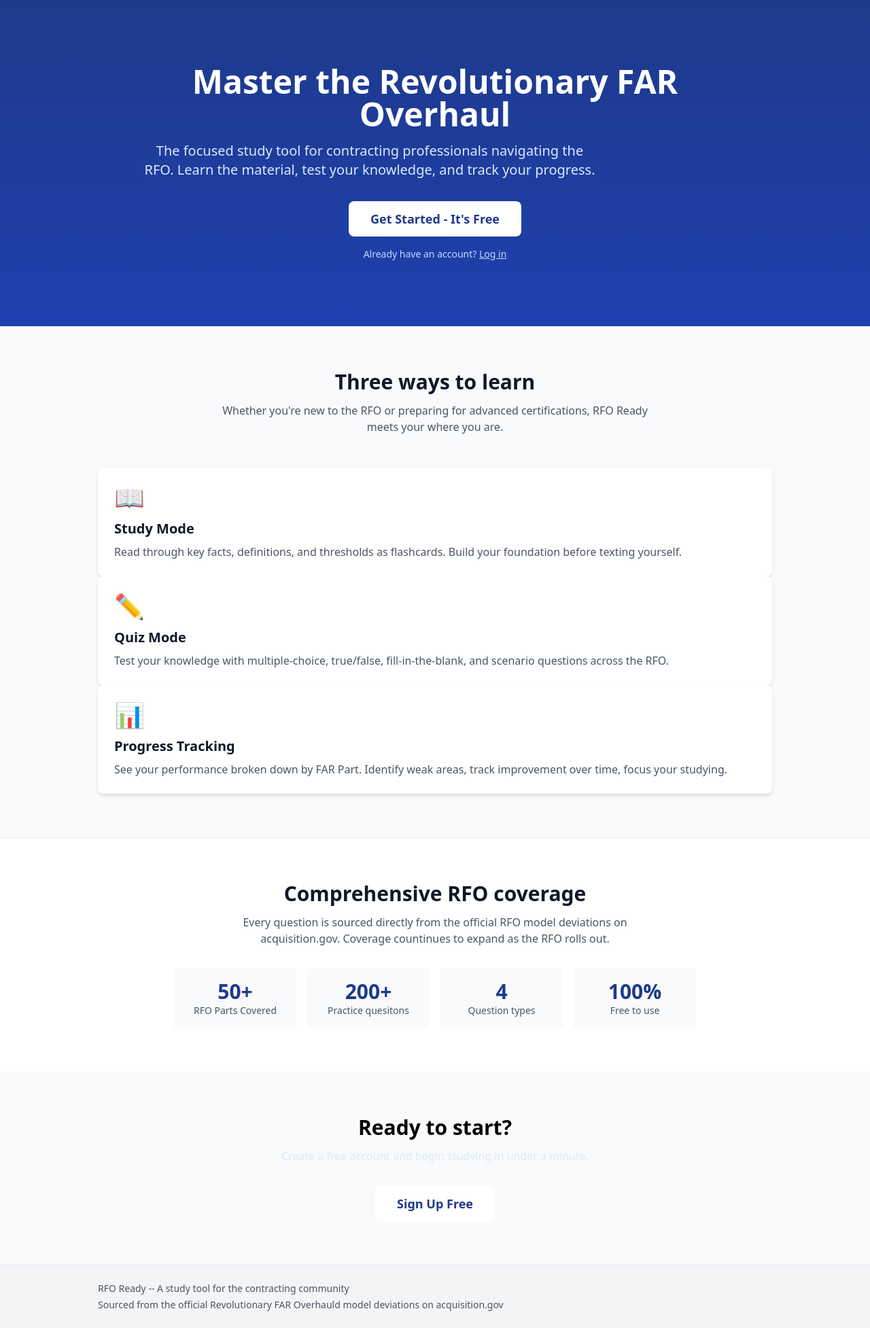
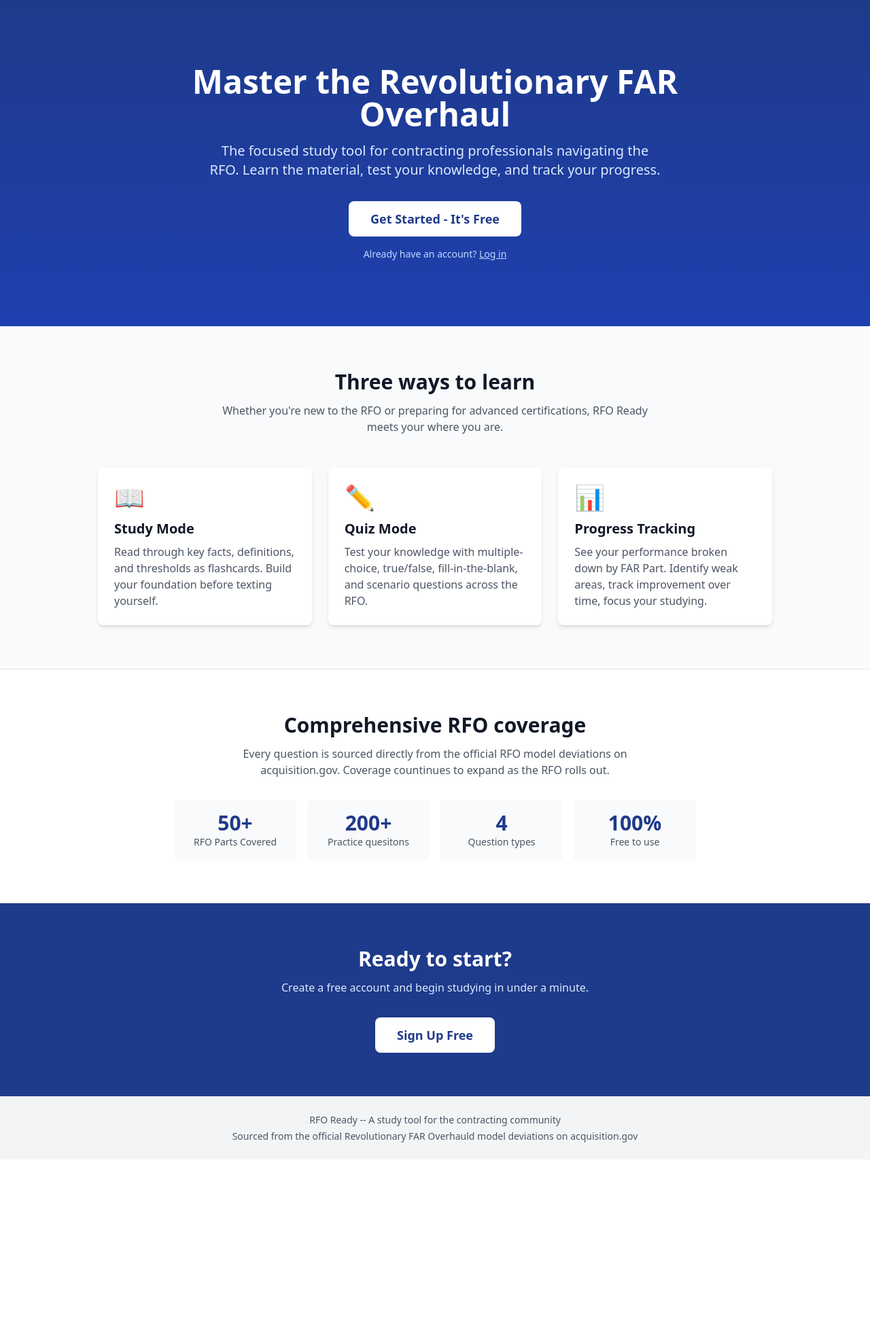
Before and after one commit to pchambers27/far-rfo-study-app, a Flask app: page / in a window 1280 px wide. Shown: the part 52-2006 px from the top of the page at 68% size. After the commit the page ends 1733 px from the top, so only its background shows below. Run offline with Flask 3, Linux system fonts and the light colour scheme; some libraries are stand-ins or nearby versions.

Commit message:
Fix typos and layout issues on the landing page
Correct multiple typos in HTML classes, element attributes, and text content within the landing page template, including layout, styling, and specific content accuracy.

Replit-Commit-Author: Agent
Replit-Commit-Session-Id: eb057148-5490-4672-b1cf-c319321d5f23
Replit-Commit-Checkpoint-Type: full_checkpoint
Replit-Commit-Event-Id: 9657c483-e020-4add-a658-a7faefbcc996
Replit-Commit-Screenshot-Url: https://storage.googleapis.com/screenshot-production-us-central1/2927a7cb-7a5c-40ab-b3ae-26025dba71e2/eb057148-5490-4672-b1cf-c319321d5f23/tFly5np
Replit-Helium-Checkpoint-Created: true

```diff
--- a/templates/landing.html
+++ b/templates/landing.html
@@ -20,7 +20,7 @@
         <section class="bg-gradient-to-b from-blue-900 to-blue-800 text-white">
           <div class="max-w-4xl mx-auto px-4 py-16 sm:py-24 text-center">
             <h1 class="text-4xl sm:text-5xl font-bold mb-4">Master the Revolutionary FAR Overhaul</h1>
-            <p class="text-lg sm:text-xl text-blue-100 mb-8 max-w-2xl max-auto">The focused study tool for contracting professionals navigating the RFO. Learn the material, test your knowledge, and track your progress.</p>
+            <p class="text-lg sm:text-xl text-blue-100 mb-8 max-w-2xl mx-auto">The focused study tool for contracting professionals navigating the RFO. Learn the material, test your knowledge, and track your progress.</p>
             <a href="/signup" class="inline-block px-8 py-3 bg-white text-blue-900 rounded-lg font-bold text-lg hover:bg-gray-100 transition">Get Started - It's Free</a>
             <p class="mt-4 text-sm text-blue-200">Already have an account? <a href="/login" class="underline hover:text-white">Log in</a></p>
           </div>
@@ -32,7 +32,7 @@
           <p class="text-gray-600 text-center mb-12 max-w-2xl mx-auto">
             Whether you're new to the RFO or preparing for advanced certifications, RFO Ready meets your where you are.
           </p>
-          <div class="grip grip-cols-1 md:grid-cols-3 gap-6">
+          <div class="grid grid-cols-1 md:grid-cols-3 gap-6">
             <div class="bg-white rounded-lg shadow-md p-6">
               <div class="text-4xl mb-3">📖</div>
               <h3 class="text-xl font-bold text-gray-900 mb-2">Study Mode</h3>
@@ -85,17 +85,17 @@
         </section>
 
         <!-- Final CTA -->
-        <section clsas="bg-blue-900 text-white">
+        <section class="bg-blue-900 text-white">
           <div class="max-w-4xl mx-auto px-4 py-16 text-center">
             <h2 class="text-3xl font-bold mb-3">Ready to start?</h2>
-            <p class="text-blue-100 mb-8 mx-w-2xl mx-auto">Create a free account and begin studying in under a minute.</p>
+            <p class="text-blue-100 mb-8 max-w-2xl mx-auto">Create a free account and begin studying in under a minute.</p>
             <a href="/signup" class="inline-block px-8 py-3 bg-white text-blue-900 rounded-lg font-bold text-lg hover:bg-gray-100 transition">Sign Up Free</a>
           </div>
         </section>
 
         <!-- Footer -->
         <footer class="bg-gray-100 border-t border-gray-200">
-          <div class="max-w-5xl mx-auto px-4 py-6 text-cente text-sm text-gray-600">
+          <div class="max-w-5xl mx-auto px-4 py-6 text-center text-sm text-gray-600">
             <p>RFO Ready -- A study tool for the contracting community</p>
             <p class="mt-1">Sourced from the official Revolutionary FAR Overhauld model deviations on acquisition.gov</p>
           </div>
```
